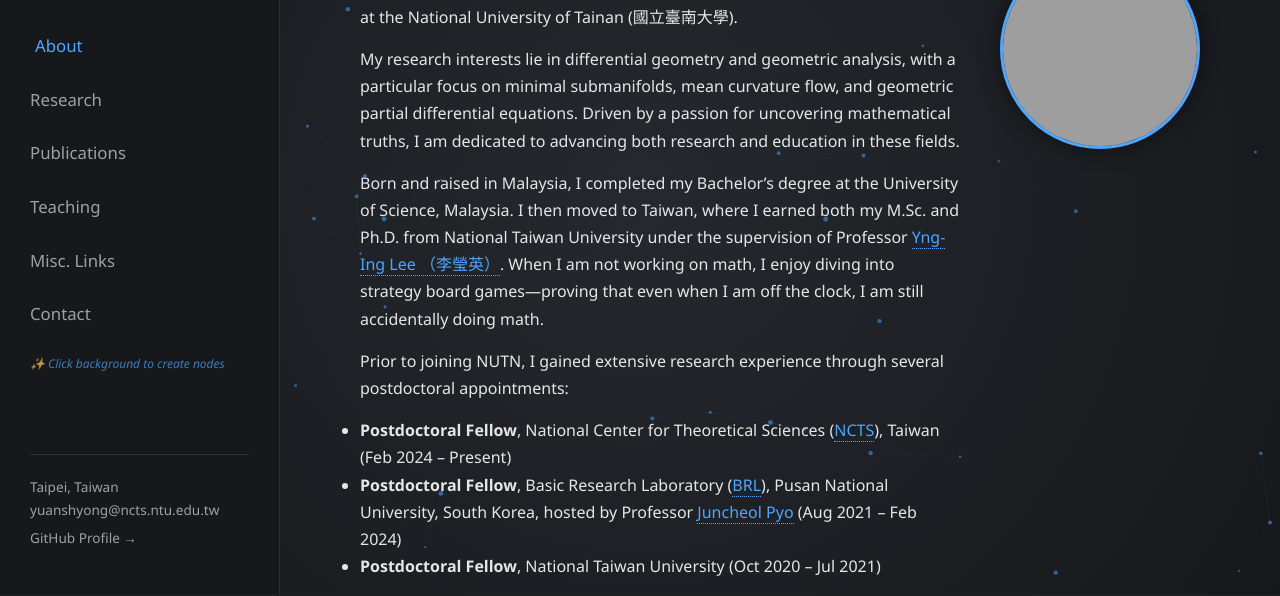
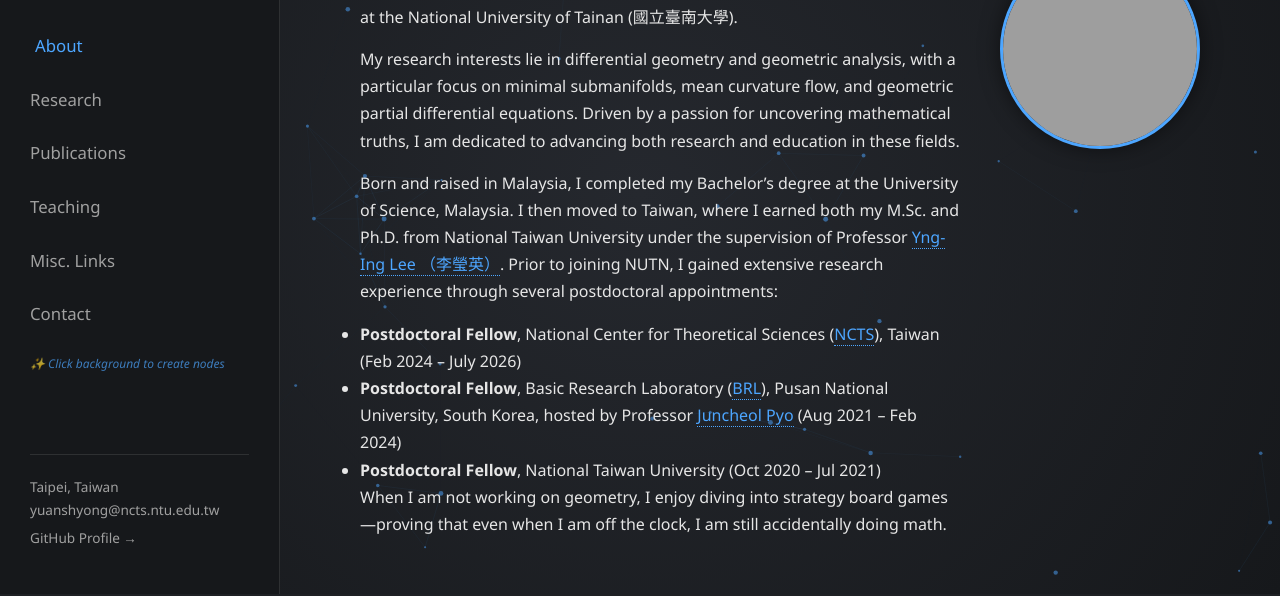
Before and after one commit to YuanShyong/shyongeometry.github.io, a plain HTML site: page index.html in a window 1280 px wide. Shown: the part 206-802 px from the top of the page. Drawn offline with nearby package versions, Linux system fonts and the light colour scheme; grey boxes are pictures that could not be loaded.

Commit message:
Revise postdoctoral details and add personal interests
Updated postdoctoral appointment dates and added a new paragraph about personal interests.

```diff
--- a/index.html
+++ b/index.html
@@ -302,17 +302,18 @@
                     </p>
 
                     <p>
-                      Born and raised in Malaysia, I completed my Bachelor’s degree at the University of Science, Malaysia. I then moved to Taiwan, where I earned both my M.Sc. and Ph.D. from National Taiwan University under the supervision of Professor <a href="https://www.genealogy.math.ndsu.nodak.edu/id.php?id=39253" class="text-link" target="_blank">Yng-Ing Lee （李瑩英）</a>. When I am not working on math, I enjoy diving into strategy board games—proving that even when I am off the clock, I am still accidentally doing math.
-                    </p>
-                    <p>
+                      Born and raised in Malaysia, I completed my Bachelor’s degree at the University of Science, Malaysia. I then moved to Taiwan, where I earned both my M.Sc. and Ph.D. from National Taiwan University under the supervision of Professor <a href="https://www.genealogy.math.ndsu.nodak.edu/id.php?id=39253" class="text-link" target="_blank">Yng-Ing Lee （李瑩英）</a>.
                       Prior to joining NUTN, I gained extensive research experience through several postdoctoral appointments:
                     </p>
 
                     <ul>
-                      <li><strong>Postdoctoral Fellow</strong>, National Center for Theoretical Sciences (<a href="https://ncts.ntu.edu.tw/" class="text-link" target="_blank">NCTS</a>), Taiwan (Feb 2024 – Present)</li>
+                      <li><strong>Postdoctoral Fellow</strong>, National Center for Theoretical Sciences (<a href="https://ncts.ntu.edu.tw/" class="text-link" target="_blank">NCTS</a>), Taiwan (Feb 2024 – July 2026)</li>
                       <li><strong>Postdoctoral Fellow</strong>, Basic Research Laboratory (<a href="https://sites.google.com/view/geometrybrl/people?authuser=0" class="text-link" target="_blank">BRL</a>), Pusan National University, South Korea, hosted by Professor <a href="https://scholar.google.com/citations?user=RrX0fsEAAAAJ&hl=ko" class="text-link" target="_blank">Juncheol Pyo</a> (Aug 2021 – Feb 2024)</li>
                       <li><strong>Postdoctoral Fellow</strong>, National Taiwan University (Oct 2020 – Jul 2021)</li>
                     </ul>
+                    <p>
+                      When I am not working on geometry, I enjoy diving into strategy board games—proving that even when I am off the clock, I am still accidentally doing math.
+                    </p>
                 </div>
 
                 <!-- The Image Side -->
```
